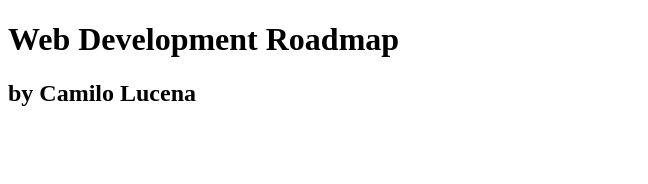
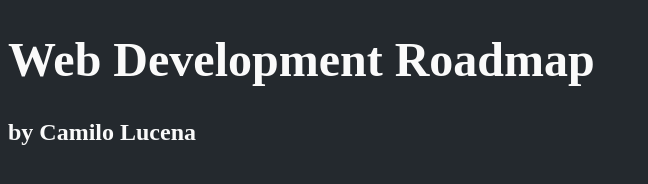
Before and after one commit to camilolucena88/web-development-roadmap-1, a plain HTML site: page index.html in a window 1280 px wide. Shown: the whole page, without its empty margins (0-648 px from the left). Drawn offline with Linux system fonts and the light colour scheme.

Commit message:
Change basic color with CSS

```diff
--- a/index.html
+++ b/index.html
@@ -4,8 +4,8 @@
     <meta charset="UTF-8">
     <title>Web Development Roadmap by Camilo Lucena</title>
 </head>
-<body>
-    <h1>Web Development Roadmap</h1>
-    <h2>by Camilo Lucena</h2>
+<body style="background:#24292E">
+    <h1 style="color: #fafafa; font-size: 48px">Web Development Roadmap</h1>
+    <h2 style="color: #fafafa;" >by Camilo Lucena</h2>
 </body>
 </html>
```
